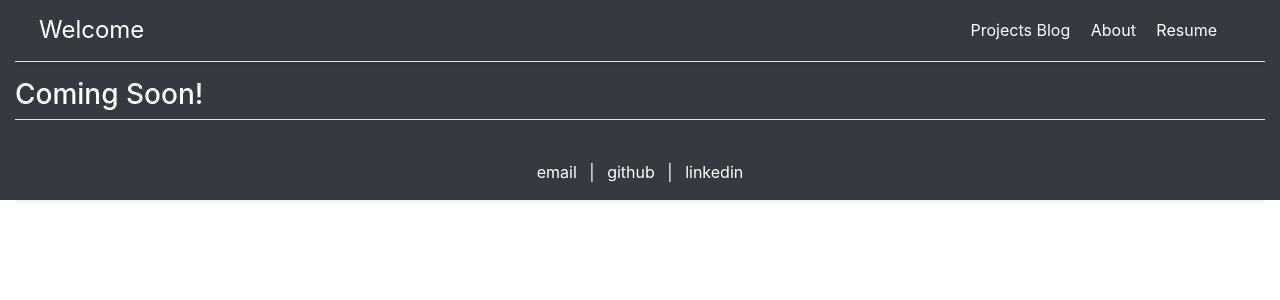
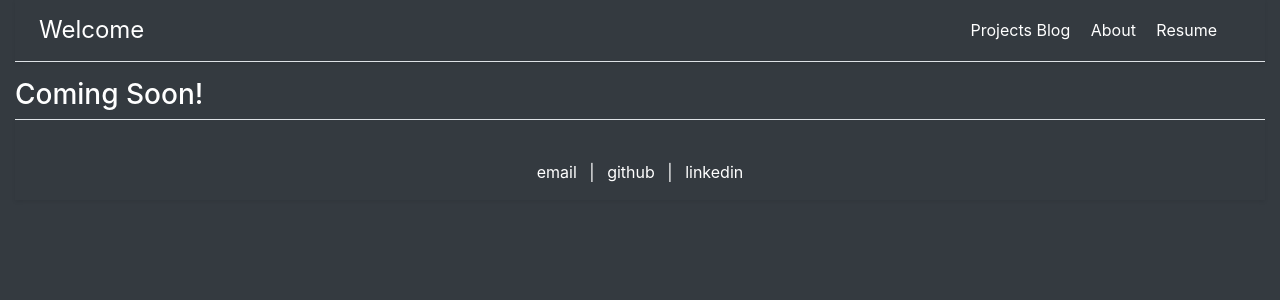
Before and after one commit to Jnrolfe/jnrolfe.github.io, a Jekyll site: the page built from index.html, in a window 1280 px wide. Shown: the top 300 px of the page. Built offline with Jekyll 4.4.1, drawn with Linux system fonts in a browser that asks for light colours.

Commit message:
min 100 udate to fill

```diff
--- a/_layouts/default.html
+++ b/_layouts/default.html
@@ -8,7 +8,7 @@
       <link rel="stylesheet" type="text/css" href="/css/main.css">
 		</head>
 		<body>
-      <div class="container-fluid bg-dark text-white">
+      <div class="container-fluid bg-dark text-white min-100">
         <div class="d-flex flex-column flex-md-row align-items-center p-3 px-md-4 mb-3 bg-dark border-bottom shadow-sm">
           <a class="h4 my-0 mr-md-auto font-weight-normal" href="/">Welcome</a>
           <nav class="my-2 my-md-0 mr-md-3">
--- a/css/main.css
+++ b/css/main.css
@@ -1,4 +1,12 @@
 /* bootstrap css overrides */
+html, body {
+  height: 100%;
+}
+
+.min-100 {
+    min-height: 100%;
+}
+
 a {
   color: white;
 }
```
